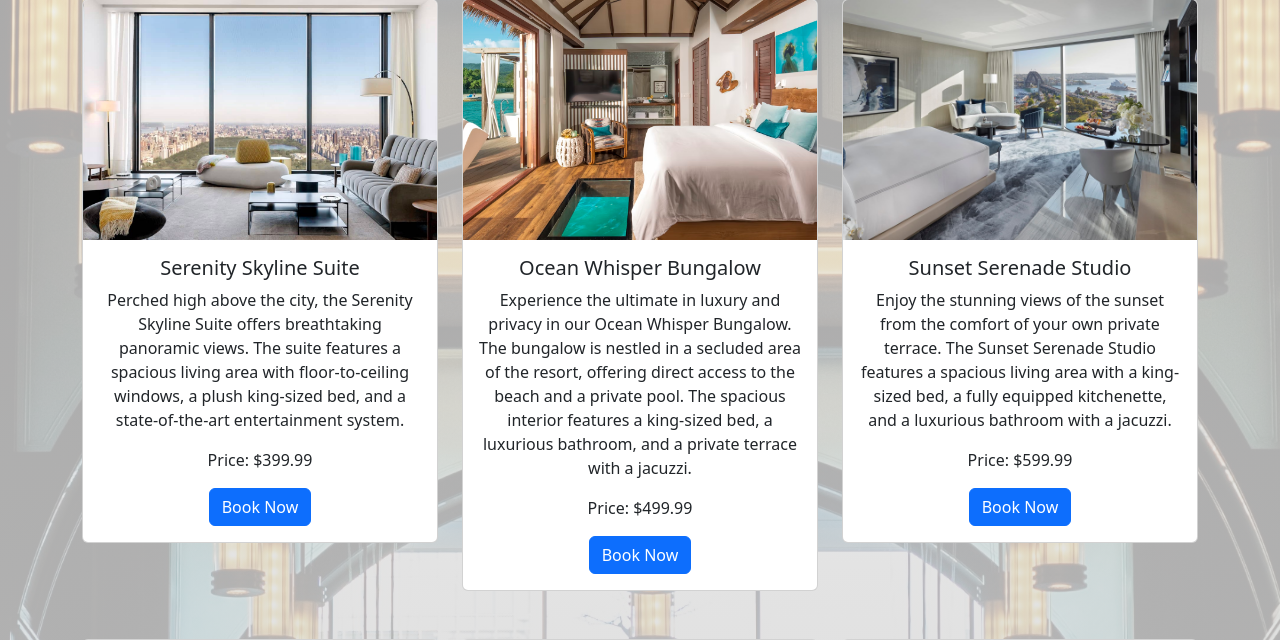
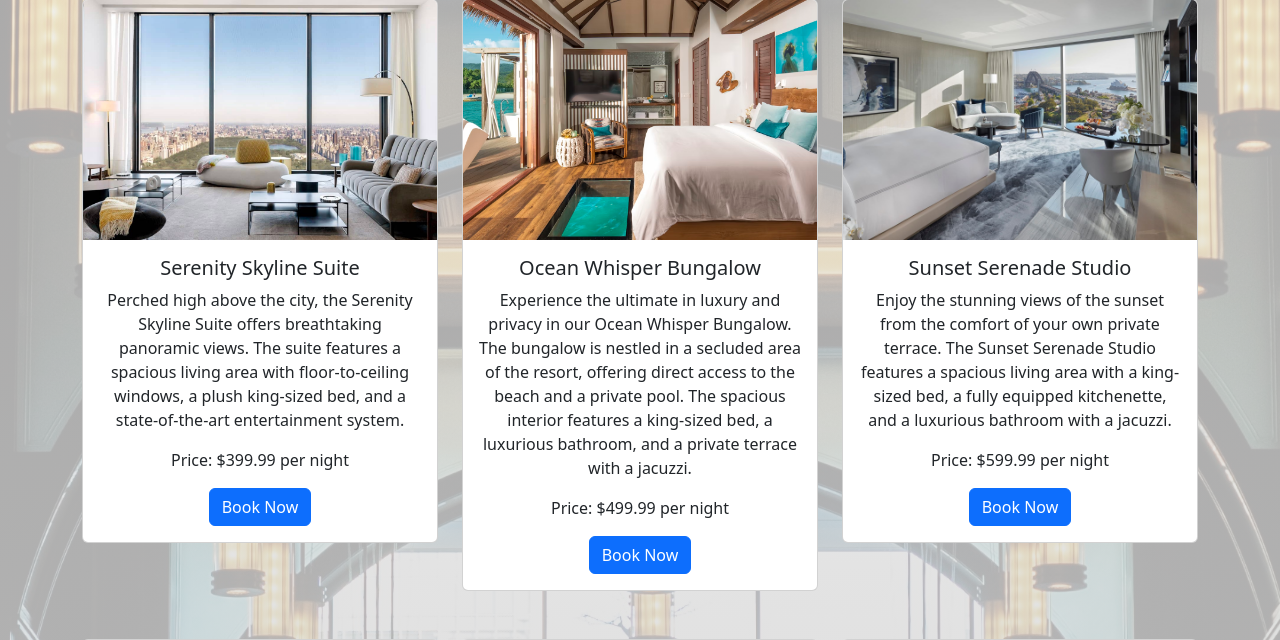
Before and after one commit to jeli2k/WEB_Projekt, a PHP site: page /home.php in a window 1280 px wide. Shown: the part 205-845 px from the top of the page. Run offline with PHP 8.4, Linux system fonts and the light colour scheme; the visitor is signed in with stand-in values (Sample User, id 1); data comes from the database, SQL or seed files in the repository; data that the repository does not hold is empty.

Commit message:
added price per night

```diff
--- a/home.php
+++ b/home.php
@@ -114,7 +114,7 @@ require_once("data/dbfunctions.php");
                                 echo '<div class="card-body">';
                                 echo '<h5 class="card-title">' . $room['title'] . '</h5>';
                                 echo '<p class="card-text">' . $room['text'] . '</p>';
-                                echo '<p class="card-text">Price: $' . number_format($room['price'], 2) . '</p>';
+                                echo '<p class="card-text">Price: $' . number_format($room['price'], 2) . ' per night</p>';
                                 echo '<a href="booking.php?room=' . urlencode($room['title']) . '&roomId=' . urlencode($room['id']) . '" class="btn btn-primary">Book Now</a>';
                                 echo '</div>';
                                 echo '</div>';
@@ -220,7 +220,7 @@ require_once("data/dbfunctions.php");
                                                 <input type="text" name="text" id="text" class="form-control">
                                             </div>
                                             <div class="mb-3">
-                                                <label for="price" class="form-label">Price</label>
+                                                <label for="price" class="form-label">Price (per night)</label>
                                                 <input type="text" name="price" id="price" class="form-control">
                                             </div>
                                             <div class="mb-3">
```
Also changed, not shown: logic/booking.php (+7 -2 lines), uploads/newsCulinary.jpg (deleted), uploads/newsFestival.jpg (deleted), uploads/newsdefault_news_image.png (deleted).
